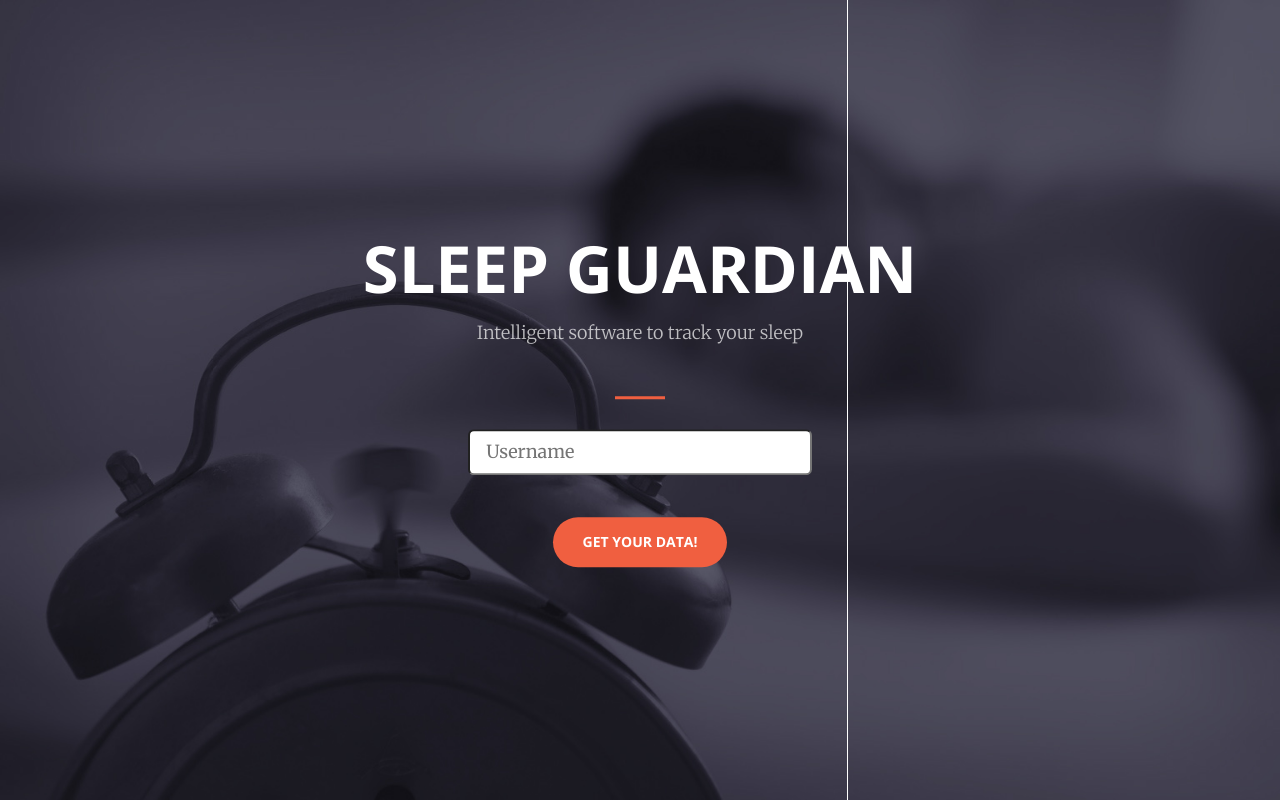
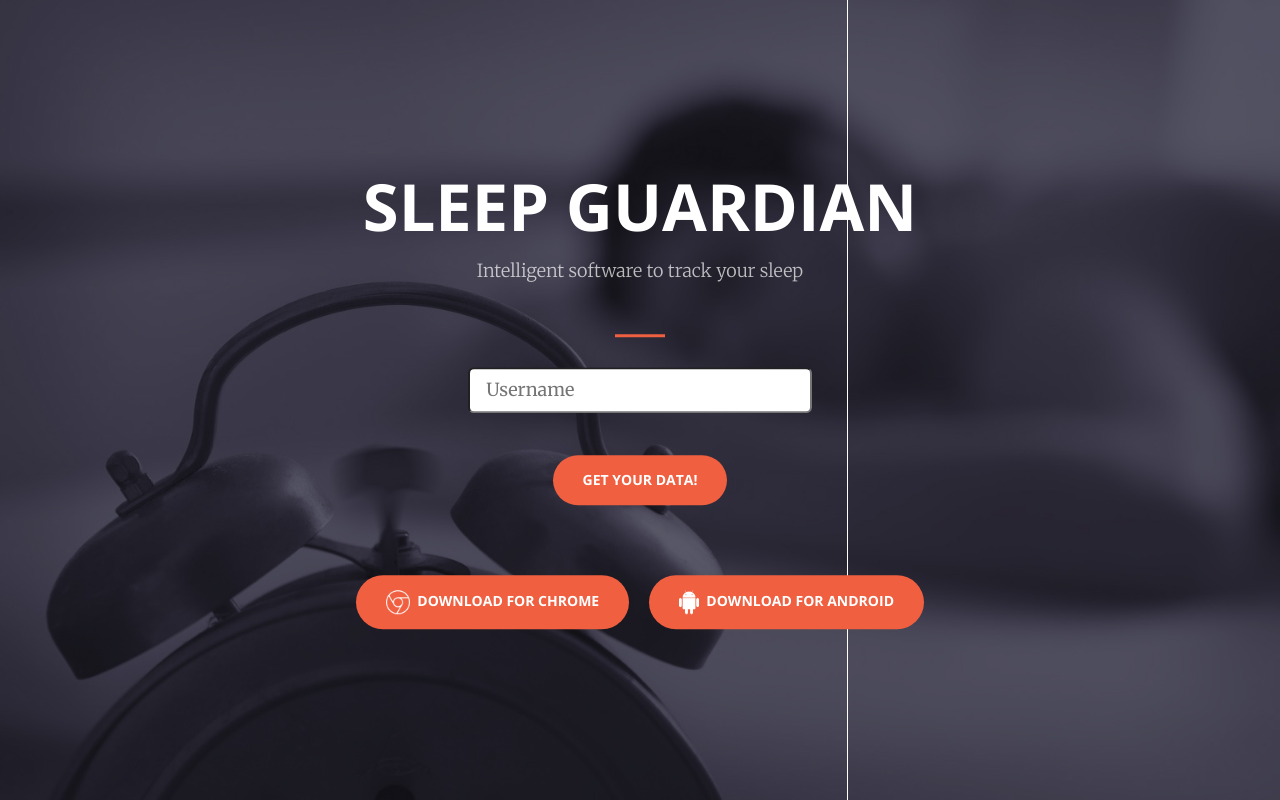
Before and after one commit to lucky-bai/HTN2015, a Flask app: page / in a window 1280 px wide. Run offline with Flask 2, Linux system fonts and the light colour scheme; some libraries are stand-ins or nearby versions.

Commit message:
Put links to download apps

```diff
--- a/server/templates/index.html
+++ b/server/templates/index.html
@@ -43,14 +43,15 @@
               <div style="height:1em"></div>
                 <p>Intelligent software to track your sleep</p>
                 <hr>
-
-
               <div class="row">
                 <input class="col-md-4 col-md-offset-4 input-lg" id="inputlg" placeholder="Username" style="color:black" type="text">
               </div>
               <div style="height:3em"></div>
-
                 <div id="getYourData" href="" class="btn btn-primary btn-xl page-scroll">Get your data!</div>
+               <div style="height:5em"></div>
+                <a href="https://github.com/luckytoilet/HTN2015/raw/master/dist/SleepGuardian.crx" class="btn btn-primary btn-xl page-scroll"><img src="img/chrome.png" height="24" width="24"></img>&nbsp;&nbsp;Download for Chrome</a>
+                &nbsp;&nbsp;&nbsp;&nbsp;
+                <a href="https://github.com/luckytoilet/HTN2015/raw/master/dist/app-release.apk" class="btn btn-primary btn-xl page-scroll"><img src="img/android.png" height="24" width="20"></img>&nbsp;&nbsp;Download for Android</a>
             </div>
         </div>
     </header>
```
Also changed, not shown: server/templates/img/android.png (added), server/templates/img/chrome.png (added).
